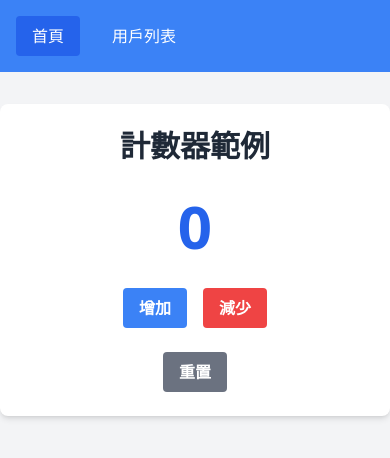
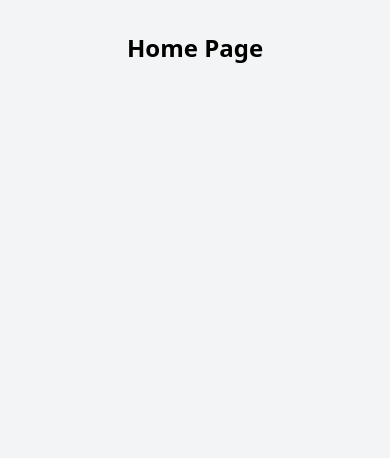
Before and after one commit to HLTVProxy/fys-demo, a React (Vite) app: page / in a window 390 px wide. Shown: the top 458 px of the page. Built offline with nearby package versions, Linux system fonts and the light colour scheme.

Commit message:
chore: remove AI generated content

```diff
--- a/src/App.tsx
+++ b/src/App.tsx
@@ -1,9 +1,6 @@
 import { Router, Route } from 'wouter';
 import { SWRConfig } from 'swr';
-import { Navigation } from './components/Navigation';
-import { Home } from './pages/Home';
-import { Users } from './pages/Users';
-import { UserDetail } from './pages/UserDetail';
+import Home from './pages/Home';
 
 function App() {
   return (
@@ -15,11 +12,8 @@
       }}
     >
       <div className="min-h-screen bg-gray-50">
-        <Navigation />
         <Router>
           <Route path="/" component={Home} />
-          <Route path="/users" component={Users} />
-          <Route path="/users/:id" component={UserDetail} />
         </Router>
       </div>
     </SWRConfig>
--- a/src/components/Navigation.tsx
+++ /dev/null
@@ -1,30 +0,0 @@
-import { Link, useLocation } from 'wouter';
-
-export function Navigation() {
-  const [location] = useLocation();
-
-  const isActive = (path: string) => {
-    return location === path ? 'bg-blue-600' : 'hover:bg-blue-600';
-  };
-
-  return (
-    <nav className="bg-blue-500 text-white p-4">
-      <div className="max-w-6xl mx-auto flex space-x-4">
-        <Link
-          href="/"
-          className={`px-4 py-2 rounded transition-colors ${isActive('/')}`}
-        >
-          首頁
-        </Link>
-        <Link
-          href="/users"
-          className={`px-4 py-2 rounded transition-colors ${isActive(
-            '/users'
-          )}`}
-        >
-          用戶列表
-        </Link>
-      </div>
-    </nav>
-  );
-}
--- a/src/hooks/useApi.ts
+++ /dev/null
@@ -1,30 +0,0 @@
-import useSWR from 'swr';
-import type { User } from '../types/user';
-
-const fetcher = (url: string) => fetch(url).then((res) => res.json());
-
-export function useUsers() {
-  const { data, error, isLoading } = useSWR<User[]>(
-    'https://jsonplaceholder.typicode.com/users',
-    fetcher
-  );
-
-  return {
-    users: data,
-    isLoading,
-    isError: error,
-  };
-}
-
-export function useUser(id: string) {
-  const { data, error, isLoading } = useSWR<User>(
-    id ? `https://jsonplaceholder.typicode.com/users/${id}` : null,
-    fetcher
-  );
-
-  return {
-    user: data,
-    isLoading,
-    isError: error,
-  };
-}
--- a/src/pages/Home.tsx
+++ b/src/pages/Home.tsx
@@ -1,41 +1,9 @@
-import { useAppStore } from '../store/app';
-
-export function Home() {
-  const { count, increment, decrement, reset } = useAppStore();
-
+const Home = () => {
   return (
     <div className="min-h-screen bg-gray-100 py-8">
-      <div className="max-w-md mx-auto bg-white rounded-lg shadow-md p-6">
-        <h1 className="text-3xl font-bold text-center mb-8 text-gray-800">
-          計數器範例
-        </h1>
-
-        <div className="text-center">
-          <div className="text-6xl font-bold text-blue-600 mb-8">{count}</div>
-
-          <div className="space-x-4 mb-6">
-            <button
-              onClick={increment}
-              className="bg-blue-500 hover:bg-blue-600 text-white font-bold py-2 px-4 rounded transition-colors"
-            >
-              增加
-            </button>
-            <button
-              onClick={decrement}
-              className="bg-red-500 hover:bg-red-600 text-white font-bold py-2 px-4 rounded transition-colors"
-            >
-              減少
-            </button>
-          </div>
-
-          <button
-            onClick={reset}
-            className="bg-gray-500 hover:bg-gray-600 text-white font-bold py-2 px-4 rounded transition-colors"
-          >
-            重置
-          </button>
-        </div>
-      </div>
+      <h1 className="text-2xl font-bold text-center">Home Page</h1>
     </div>
   );
-}
+};
+
+export default Home;
--- a/src/pages/UserDetail.tsx
+++ /dev/null
@@ -1,72 +0,0 @@
-import { useUser } from '../hooks/useApi';
-import { useParams, Link } from 'wouter';
-
-export function UserDetail() {
-  const params = useParams();
-  const { user, isLoading, isError } = useUser(params.id as string);
-
-  if (isError) {
-    return (
-      <div className="min-h-screen bg-gray-100 flex items-center justify-center">
-        <div className="text-red-600 text-xl">載入用戶資料時發生錯誤</div>
-      </div>
-    );
-  }
-
-  if (isLoading) {
-    return (
-      <div className="min-h-screen bg-gray-100 flex items-center justify-center">
-        <div className="text-gray-600 text-xl">載入中...</div>
-      </div>
-    );
-  }
-
-  return (
-    <div className="min-h-screen bg-gray-100 py-8">
-      <div className="max-w-2xl mx-auto bg-white rounded-lg shadow-md p-6">
-        <Link
-          href="/users"
-          className="text-blue-500 hover:text-blue-600 mb-4 inline-block"
-        >
-          ← 返回用戶列表
-        </Link>
-
-        <h1 className="text-3xl font-bold mb-6 text-gray-800">{user?.name}</h1>
-
-        <div className="space-y-4">
-          <div>
-            <span className="font-semibold text-gray-700">用戶名：</span>
-            <span className="text-gray-600">{user?.username}</span>
-          </div>
-
-          <div>
-            <span className="font-semibold text-gray-700">Email：</span>
-            <span className="text-gray-600">{user?.email}</span>
-          </div>
-
-          <div>
-            <span className="font-semibold text-gray-700">電話：</span>
-            <span className="text-gray-600">{user?.phone}</span>
-          </div>
-
-          <div>
-            <span className="font-semibold text-gray-700">網站：</span>
-            <span className="text-gray-600">{user?.website}</span>
-          </div>
-
-          <div>
-            <span className="font-semibold text-gray-700">公司：</span>
-            <span className="text-gray-600">{user?.company?.name}</span>
-          </div>
-
-          <div>
-            <span className="font-semibold text-gray-700">地址：</span>
-            <span className="text-gray-600">
-              {user?.address?.street}, {user?.address?.city}
-            </span>
-          </div>
-        </div>
-      </div>
-    </div>
-  );
-}
--- a/src/pages/Users.tsx
+++ /dev/null
@@ -1,51 +0,0 @@
-import { useUsers } from '../hooks/useApi';
-import { Link } from 'wouter';
-import type { User } from '../types/user';
-
-export function Users() {
-  const { users, isLoading, isError } = useUsers();
-
-  if (isError) {
-    return (
-      <div className="min-h-screen bg-gray-100 flex items-center justify-center">
-        <div className="text-red-600 text-xl">載入用戶資料時發生錯誤</div>
-      </div>
-    );
-  }
-
-  if (isLoading) {
-    return (
-      <div className="min-h-screen bg-gray-100 flex items-center justify-center">
-        <div className="text-gray-600 text-xl">載入中...</div>
-      </div>
-    );
-  }
-
-  return (
-    <div className="min-h-screen bg-gray-100 py-8">
-      <div className="max-w-4xl mx-auto">
-        <h1 className="text-3xl font-bold text-center mb-8 text-gray-800">
-          用戶列表
-        </h1>
-
-        <div className="grid grid-cols-1 md:grid-cols-2 lg:grid-cols-3 gap-6">
-          {users?.map((user: User) => (
-            <div key={user.id} className="bg-white rounded-lg shadow-md p-6">
-              <h2 className="text-xl font-semibold mb-2 text-gray-800">
-                {user.name}
-              </h2>
-              <p className="text-gray-600 mb-2">@{user.username}</p>
-              <p className="text-gray-600 mb-4">{user.email}</p>
-              <Link
-                href={`/users/${user.id}`}
-                className="bg-blue-500 hover:bg-blue-600 text-white font-bold py-2 px-4 rounded transition-colors inline-block"
-              >
-                查看詳情
-              </Link>
-            </div>
-          ))}
-        </div>
-      </div>
-    </div>
-  );
-}
--- a/src/store/app.ts
+++ /dev/null
@@ -1,15 +0,0 @@
-import { create } from 'zustand';
-
-interface AppState {
-  count: number;
-  increment: () => void;
-  decrement: () => void;
-  reset: () => void;
-}
-
-export const useAppStore = create<AppState>((set) => ({
-  count: 0,
-  increment: () => set((state) => ({ count: state.count + 1 })),
-  decrement: () => set((state) => ({ count: state.count - 1 })),
-  reset: () => set({ count: 0 }),
-}));
--- a/src/types/user.ts
+++ /dev/null
@@ -1,23 +0,0 @@
-export interface User {
-  id: number;
-  name: string;
-  username: string;
-  email: string;
-  phone: string;
-  website: string;
-  address: {
-    street: string;
-    suite: string;
-    city: string;
-    zipcode: string;
-    geo: {
-      lat: string;
-      lng: string;
-    };
-  };
-  company: {
-    name: string;
-    catchPhrase: string;
-    bs: string;
-  };
-}
```
